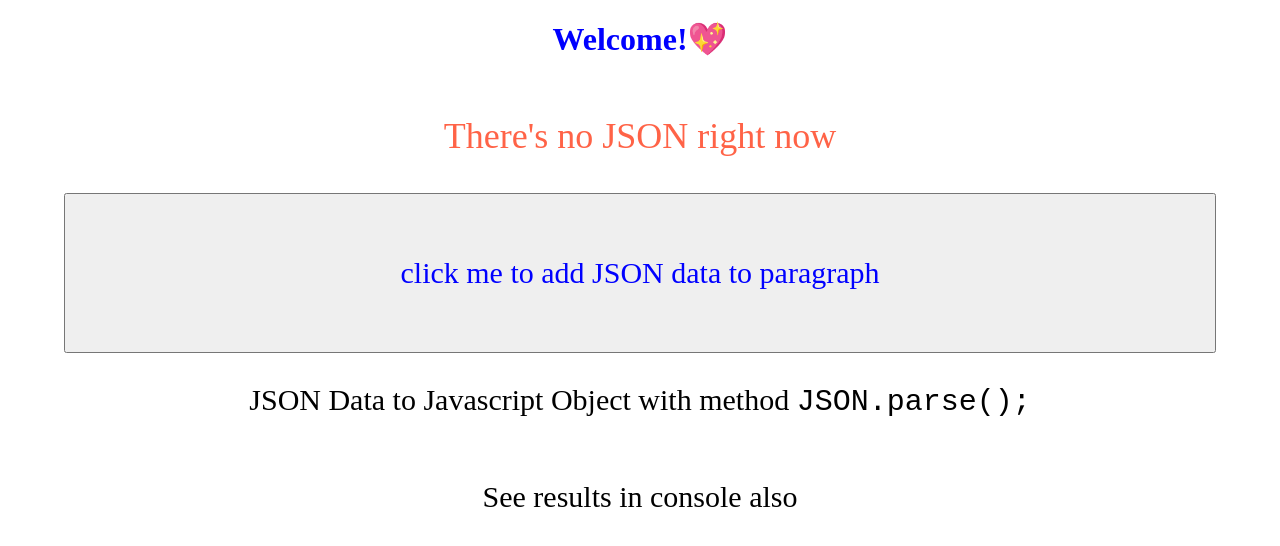
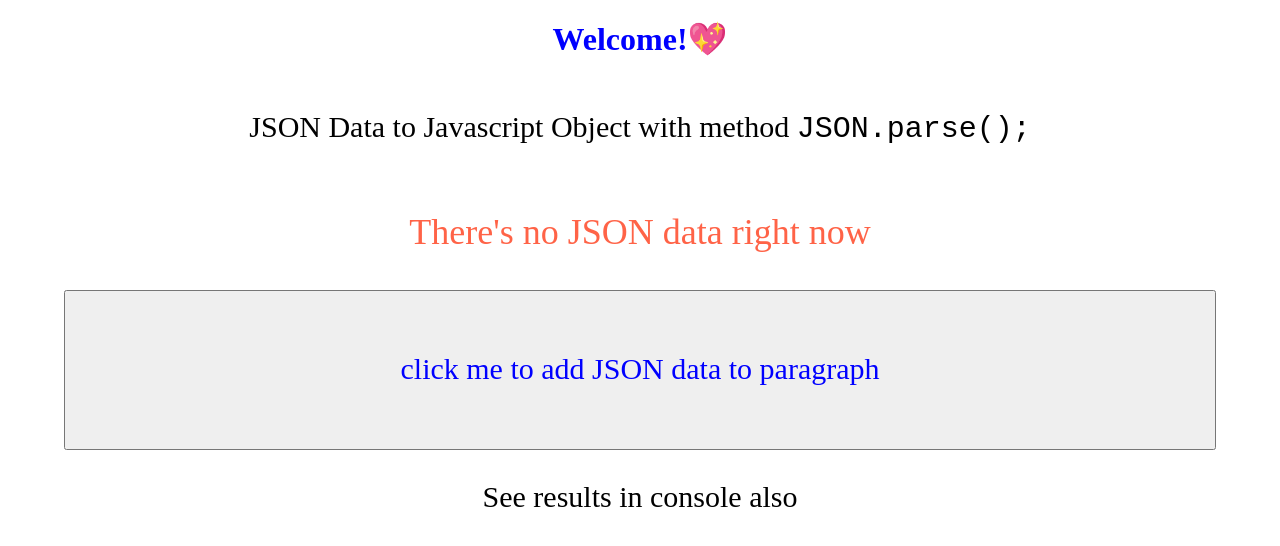
Before and after one commit to Hacking-NASSA-with-HTML/Playing_with-JSON, a plain HTML site: page index.html in a window 1280 px wide. Drawn offline with nearby package versions, Linux system fonts and the light colour scheme.

Commit message:
feat: improve UX

```diff
--- a/index.html
+++ b/index.html
@@ -22,9 +22,9 @@
     <body>
         <div class="text">
             <h1>Welcome!💖</h1>
-            <p class="json-go" id="jsonIsShownHere">There's no JSON right now</p>
+            <p class="paragraph">JSON Data to Javascript Object  with method <code>JSON.parse();</code></p>
+            <p class="json-go" id="jsonIsShownHere">There's no JSON data right now</p>
             <button id="clickMe">click me to add JSON data to paragraph</button>
-            <p class="paragraph"> JSON Data to Javascript Object  with method <code>JSON.parse();</code></p>
             <p class="paragraph">See results in console also</p>
         </div>
 
```
